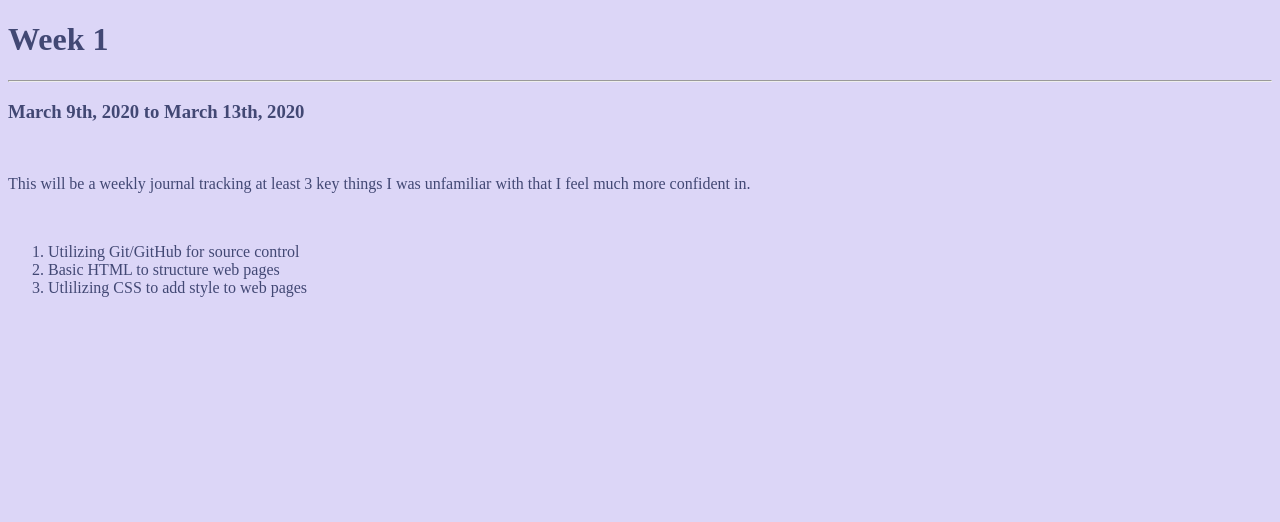
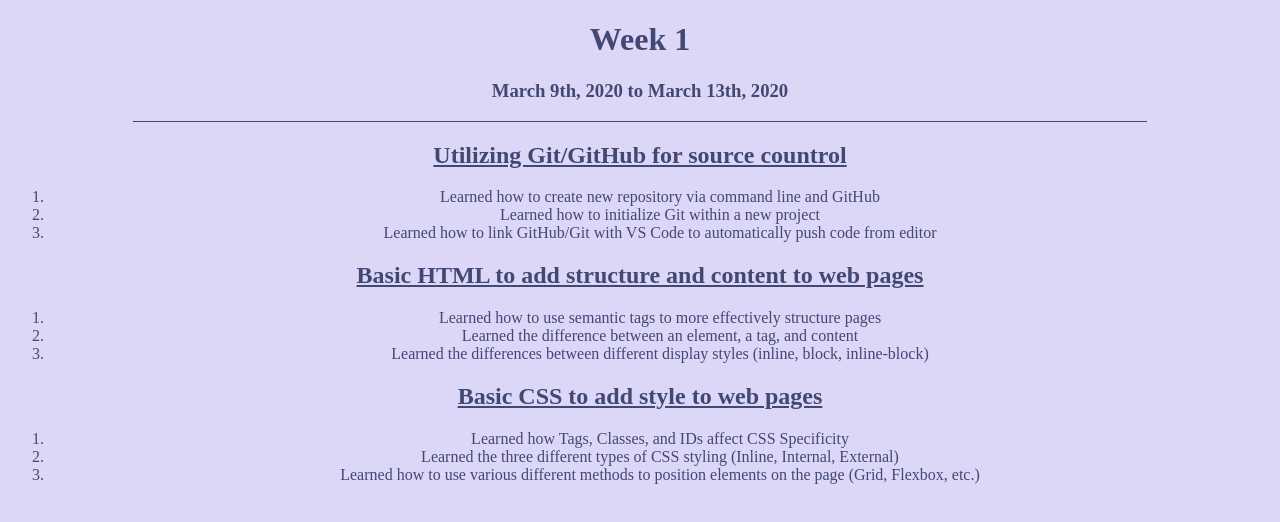
Before and after one commit to RobertGumeny/WeeklyJournal, a plain HTML site: page index.html in a window 1280 px wide. Drawn offline with Linux system fonts and the light colour scheme.

Commit message:
Tuesday end of day updates

```diff
--- a/index.html
+++ b/index.html
@@ -7,16 +7,51 @@
   <title>Weekly Progress Journal</title>
 </head>
 <body>
-  <h1>Week 1</h1>
-  <hr>
-  <h3>March 9th, 2020 to March 13th, 2020</h3>
-  <br>
-  <p>This will be a weekly journal tracking at least 3 key things I was unfamiliar with that I feel much more confident in.</p>
-  <br>
-  <ol>
-    <li>Utilizing Git/GitHub for source control</li>
-    <li>Basic HTML to structure web pages</li>
-    <li>Utlilizing CSS to add style to web pages</li>
-  </ol>
+  <header>
+    <h1>Week 1</h1>
+    <h3>March 9th, 2020 to March 13th, 2020</h3>
+    <hr>
+  </header>
+  <main>
+    <section id="github">
+      <div class="sub-header">
+        <h1>Utilizing Git/GitHub for source countrol</h1>
+      </div>
+      <div class="content">
+        <ol>
+          <li>Learned how to create new repository via command line and GitHub</li>
+          <li>Learned how to initialize Git within a new project</li>
+          <li>Learned how to link GitHub/Git with VS Code to automatically push code from editor</li>
+        </ol>
+      </div>
+    </section>
+    <section id="html-structure">
+      <div class="sub-header">
+        <h1>Basic HTML to add structure and content to web pages</h1>
+      </div>
+      <div class="content">
+        <ol>
+          <li>Learned how to use semantic tags to more effectively structure pages</li>
+          <li>Learned the difference between an element, a tag, and content</li>
+          <li>Learned the differences between different display styles (inline, block, inline-block)</li>
+        </ol>
+      </div>
+    </section>
+    <section id="css-styling">
+      <div class="sub-header">
+        <h1>Basic CSS to add style to web pages</h1>
+      </div>
+      <div class="content">
+        <ol>
+          <li>Learned how Tags, Classes, and IDs affect CSS Specificity</li>
+          <li>Learned the three different types of CSS styling (Inline, Internal, External)</li>
+          <li>Learned how to use various different methods to position elements on the page (Grid, Flexbox, etc.)</li>
+        </ol>
+      </div>
+    </section>
+  </main>
+  <footer>
+
+  </footer>
 </body>
 </html>
--- a/main.css
+++ b/main.css
@@ -1,4 +1,16 @@
 body {
   color: #424874;
   background-color: #dcd6f7;
+  text-align: center;
 }
+header {
+  text-align: center;
+}
+header hr {
+  border-top: 8px;
+  border-color: #424874;
+  width: 80%;
+}
+.sub-header {
+  text-decoration: underline;
+}
```
